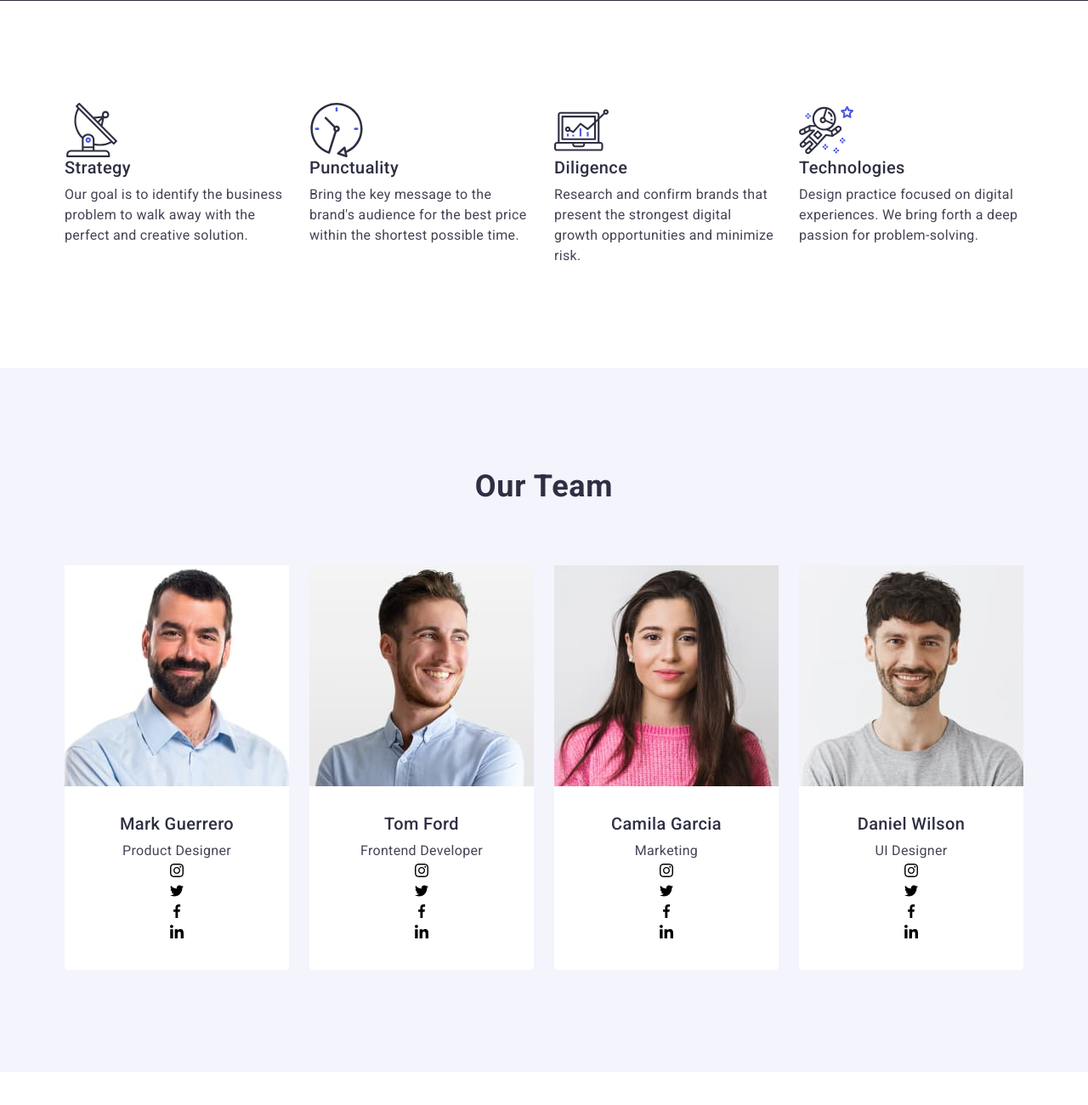
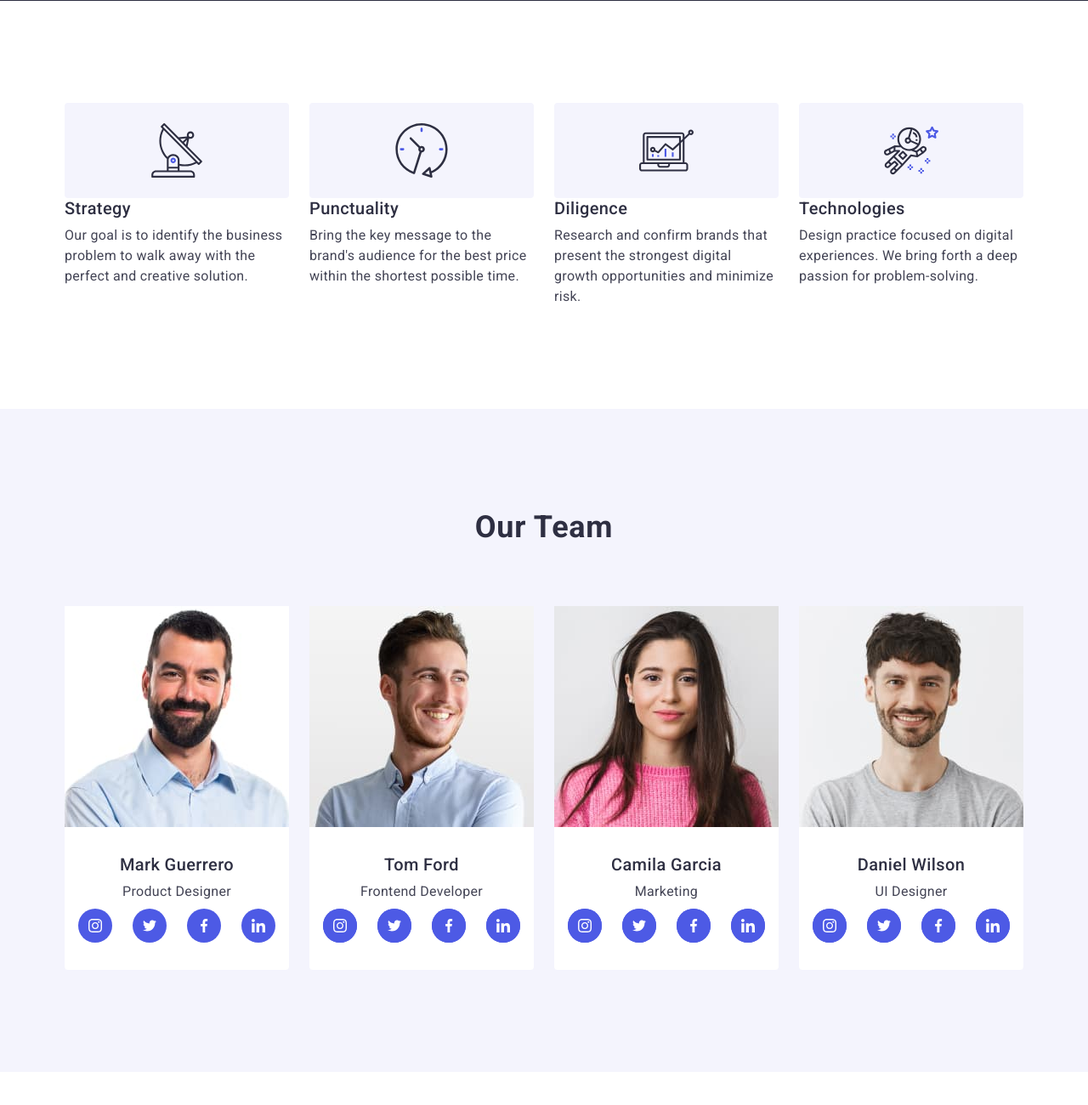
Before and after one commit to Oleksi-Dobrovolskyi/goit-markup-hw-05, a plain HTML site: page index.html in a window 1280 px wide. Shown: the part 700-2000 px from the top of the page at 85% size. Drawn offline with nearby package versions, Linux system fonts and the light colour scheme.

Commit message:
Add files via upload

```diff
--- a/css/styles.css
+++ b/css/styles.css
@@ -279,6 +279,17 @@ button {
     width: calc((100% - 72px) / 4);
 }
 
+.vectors-container {
+    display: flex;
+    align-items: center;
+    justify-content: center;
+    width: 264px;
+    height: 112px;
+
+    border-radius: 4px;
+    background-color: #f4f4fd;
+}
+
 .vectors-title {
     color: #2e2f42;
 }
@@ -433,7 +444,27 @@ button {
     text-align: center;
 }
 
+.social {
+    display: flex;
+    gap: 24px;
+    align-items: center;
+    justify-content: center;
+    margin-top: 8px;
+}
 
+.social-item {
+    display: flex;
+    align-items: center;
+    justify-content: center;
+
+    gap: 24px;
+    width: 40px;
+    height: 40px;
+    border-radius: 50%;
+    background-color: #4d5ae5;
+    fill: #FFFFFF;
+    transition: background-color 250ms cubic-bezier(0.4, 0, 0.2, 1);
+}
 
 
 
@@ -551,5 +582,17 @@ button {
     color: #f4f4fd;
     letter-spacing: 0.02em;
     line-height: 1.5;
-    margin-right: 860px;
+    max-width: 264px;
+
+
 }
+
+.social-text {
+
+    font-weight: 500;
+    font-size: 16px;
+    line-height: 150%;
+    letter-spacing: 0.02em;
+    color: #fff;
+    margin-bottom: 16px;
+}
```
